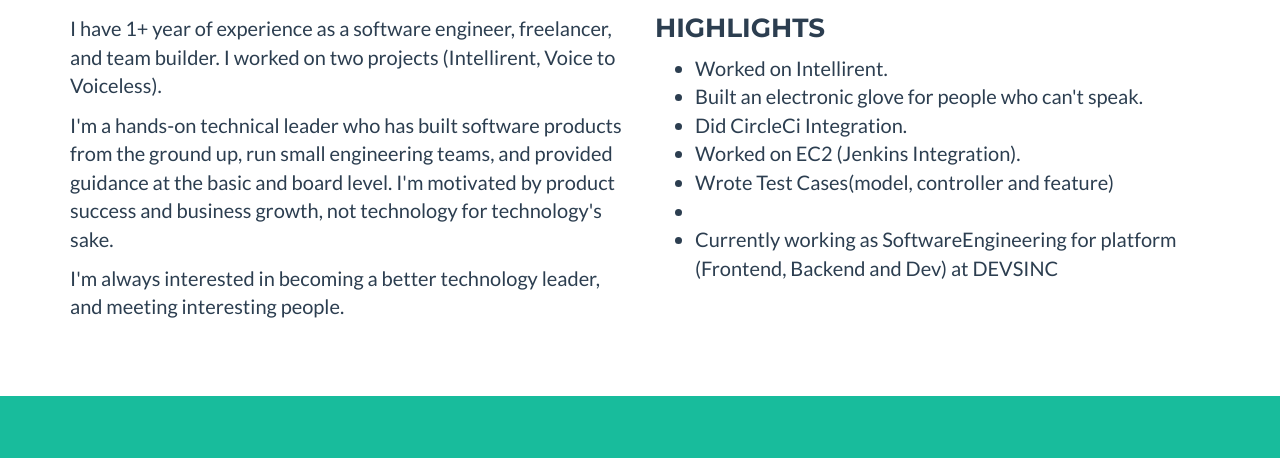
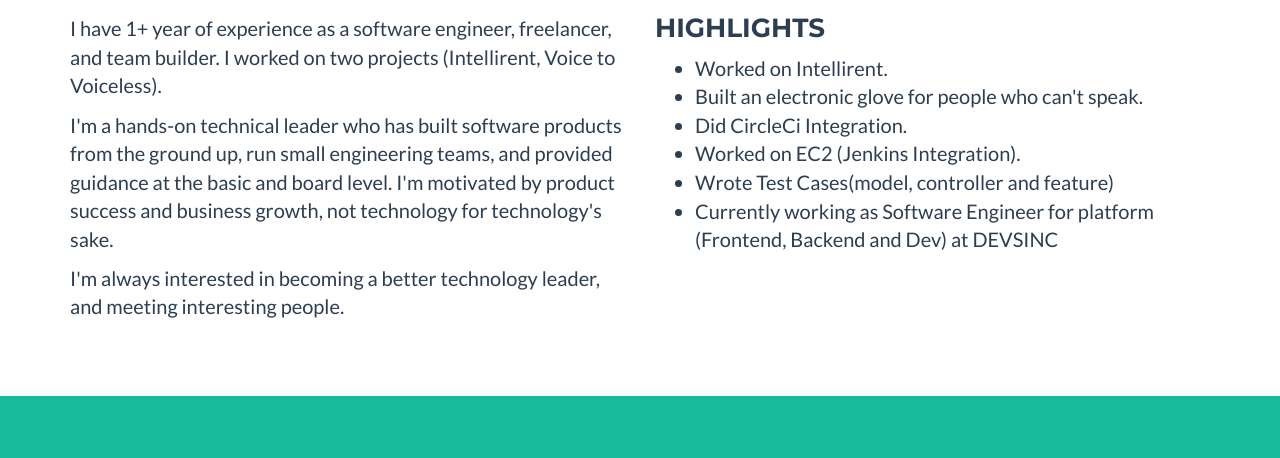
Before and after one commit to saifchaudhry/saifchaudhry.github.io, a plain HTML site: page index.html in a window 1280 px wide. Shown: the part 702-1160 px from the top of the page. Drawn offline with Linux system fonts and the light colour scheme.

Commit message:
fixes in text

```diff
--- a/index.html
+++ b/index.html
@@ -147,13 +147,13 @@
 			<li>
 			    Wrote Test Cases(model, controller and feature)
 			</li>
-			<li>
+			<!-- <li> -->
 		<!-- 	    Co-founded <a href="http://www.seattletechstartups.com:">Seattle Tech Startups</a> group with 2500+ members, <a href="https://www.geekwire.com/2011/geeks-give-gaurav-oberoi-chuck-groom-seattle-tech-startups/">honored by GeekWire</a>.
 			</li> -->
 			<!--<li>
 			    Gave technical talk at Google about BillMonk.
 			</li>-->
-                        <li>Currently working as SoftwareEngineering for platform (Frontend, Backend and Dev) at DEVSINC</li>
+                        <li>Currently working as Software Engineer for platform (Frontend, Backend and Dev) at DEVSINC</li>
 		    </ul>
 	    </div>
         </div>
```
